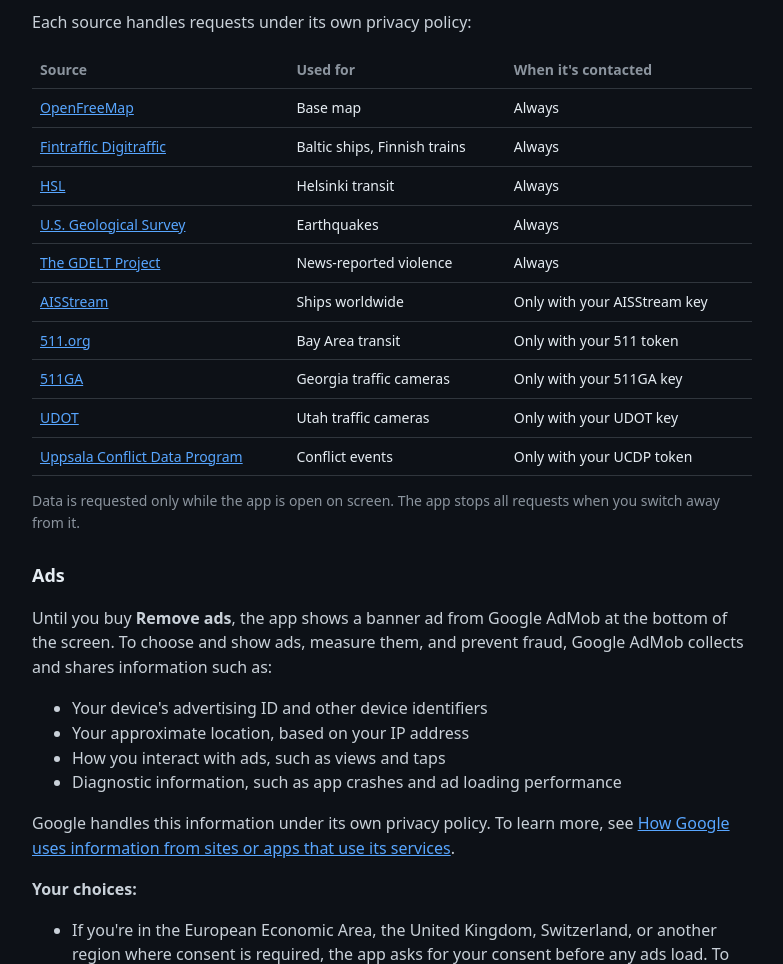
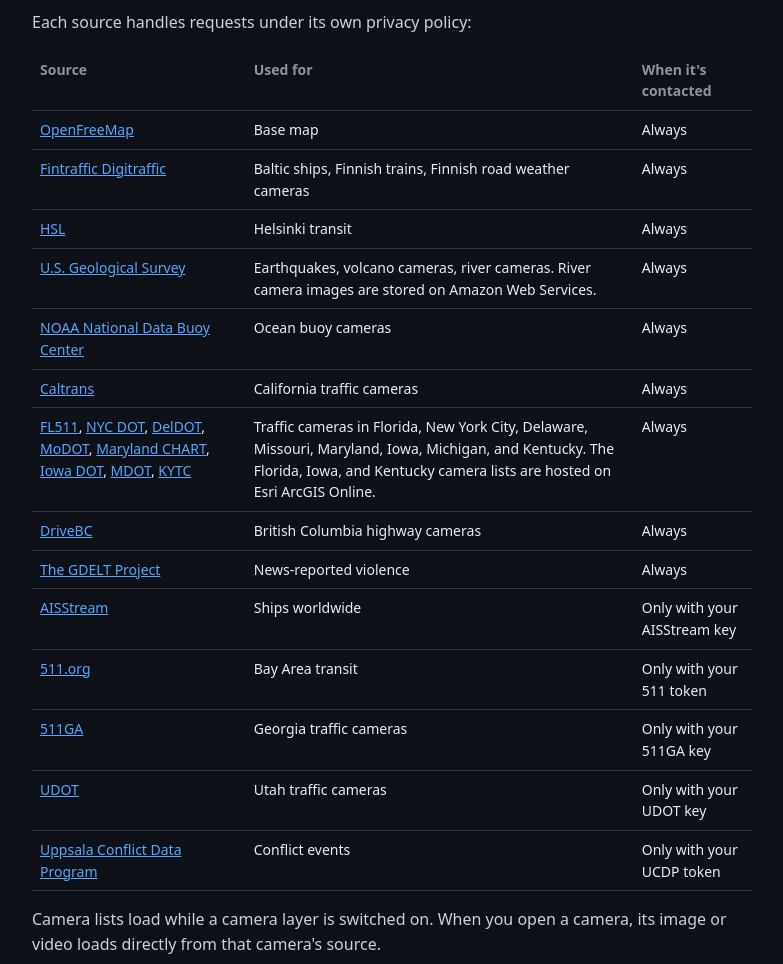
Before and after one commit to 0jaaccox/JmapAIO, a plain HTML site: page privacy.html in a window 1280 px wide. Shown: the part 1080-2044 px from the top of the page, without its empty margins (248-1031 px from the left). Drawn offline with Linux system fonts and the light colour scheme.

Commit message:
Privacy policy: list camera sources (effective 2026-11-13)

```diff
--- a/privacy.html
+++ b/privacy.html
@@ -21,7 +21,7 @@
 <body>
 <main id="policy">
 <h1>Jmap AIO privacy policy</h1>
-<p class="muted">Effective October 31, 2026</p>
+<p class="muted">Effective November 13, 2026</p>
 
 <p>Jmap AIO is a map app that shows live ships, trains, transit, traffic cameras, earthquakes, and world events from public data feeds. This policy explains what the app does with information about you.</p>
 
@@ -53,9 +53,13 @@
 <table>
   <tr><th>Source</th><th>Used for</th><th>When it's contacted</th></tr>
   <tr><td><a href="https://openfreemap.org/privacy/">OpenFreeMap</a></td><td>Base map</td><td>Always</td></tr>
-  <tr><td><a href="https://www.digitraffic.fi/en/">Fintraffic Digitraffic</a></td><td>Baltic ships, Finnish trains</td><td>Always</td></tr>
+  <tr><td><a href="https://www.digitraffic.fi/en/">Fintraffic Digitraffic</a></td><td>Baltic ships, Finnish trains, Finnish road weather cameras</td><td>Always</td></tr>
   <tr><td><a href="https://www.hsl.fi/en/hsl/open-data">HSL</a></td><td>Helsinki transit</td><td>Always</td></tr>
-  <tr><td><a href="https://www.usgs.gov/policies-and-notices">U.S. Geological Survey</a></td><td>Earthquakes</td><td>Always</td></tr>
+  <tr><td><a href="https://www.usgs.gov/policies-and-notices">U.S. Geological Survey</a></td><td>Earthquakes, volcano cameras, river cameras. River camera images are stored on Amazon Web Services.</td><td>Always</td></tr>
+  <tr><td><a href="https://www.ndbc.noaa.gov/">NOAA National Data Buoy Center</a></td><td>Ocean buoy cameras</td><td>Always</td></tr>
+  <tr><td><a href="https://dot.ca.gov/">Caltrans</a></td><td>California traffic cameras</td><td>Always</td></tr>
+  <tr><td><a href="https://fl511.com">FL511</a>, <a href="https://webcams.nyctmc.org">NYC DOT</a>, <a href="https://deldot.gov">DelDOT</a>, <a href="https://traveler.modot.org">MoDOT</a>, <a href="https://chart.maryland.gov">Maryland CHART</a>, <a href="https://iowadot.gov">Iowa DOT</a>, <a href="https://mdotjboss.state.mi.us/MiDrive/">MDOT</a>, <a href="https://transportation.ky.gov">KYTC</a></td><td>Traffic cameras in Florida, New York City, Delaware, Missouri, Maryland, Iowa, Michigan, and Kentucky. The Florida, Iowa, and Kentucky camera lists are hosted on Esri ArcGIS Online.</td><td>Always</td></tr>
+  <tr><td><a href="https://www.drivebc.ca">DriveBC</a></td><td>British Columbia highway cameras</td><td>Always</td></tr>
   <tr><td><a href="https://www.gdeltproject.org/">The GDELT Project</a></td><td>News-reported violence</td><td>Always</td></tr>
   <tr><td><a href="https://aisstream.io/privacypolicy">AISStream</a></td><td>Ships worldwide</td><td>Only with your AISStream key</td></tr>
   <tr><td><a href="https://511.org/about/privacy">511.org</a></td><td>Bay Area transit</td><td>Only with your 511 token</td></tr>
@@ -63,6 +67,7 @@
   <tr><td><a href="https://www.udottraffic.utah.gov/about/privacy">UDOT</a></td><td>Utah traffic cameras</td><td>Only with your UDOT key</td></tr>
   <tr><td><a href="https://ucdp.uu.se/">Uppsala Conflict Data Program</a></td><td>Conflict events</td><td>Only with your UCDP token</td></tr>
 </table>
+<p>Camera lists load while a camera layer is switched on. When you open a camera, its image or video loads directly from that camera's source.</p>
 <p class="muted">Data is requested only while the app is open on screen. The app stops all requests when you switch away from it.</p>
 
 <h2 id="ads">Ads</h2>
```
